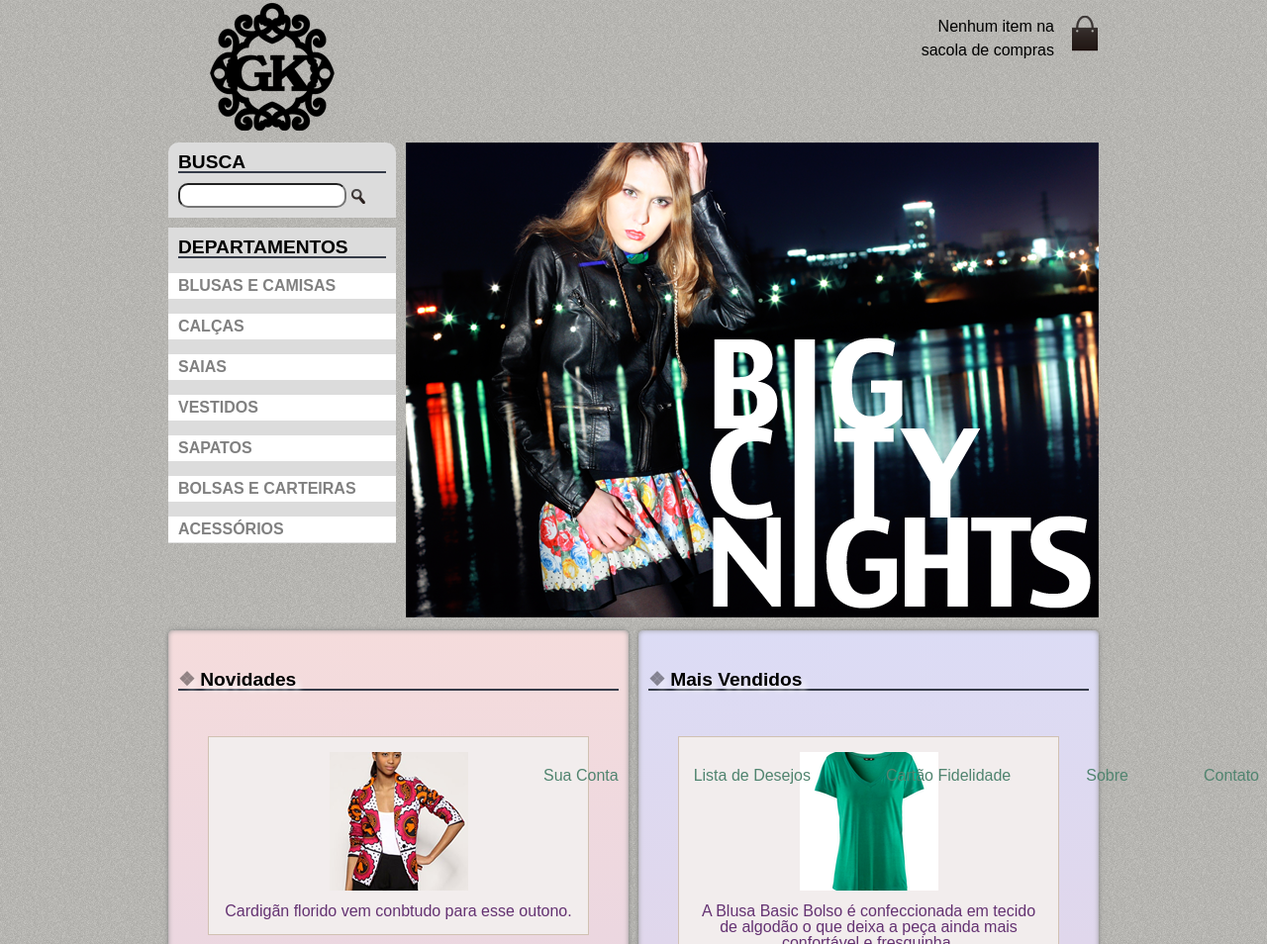
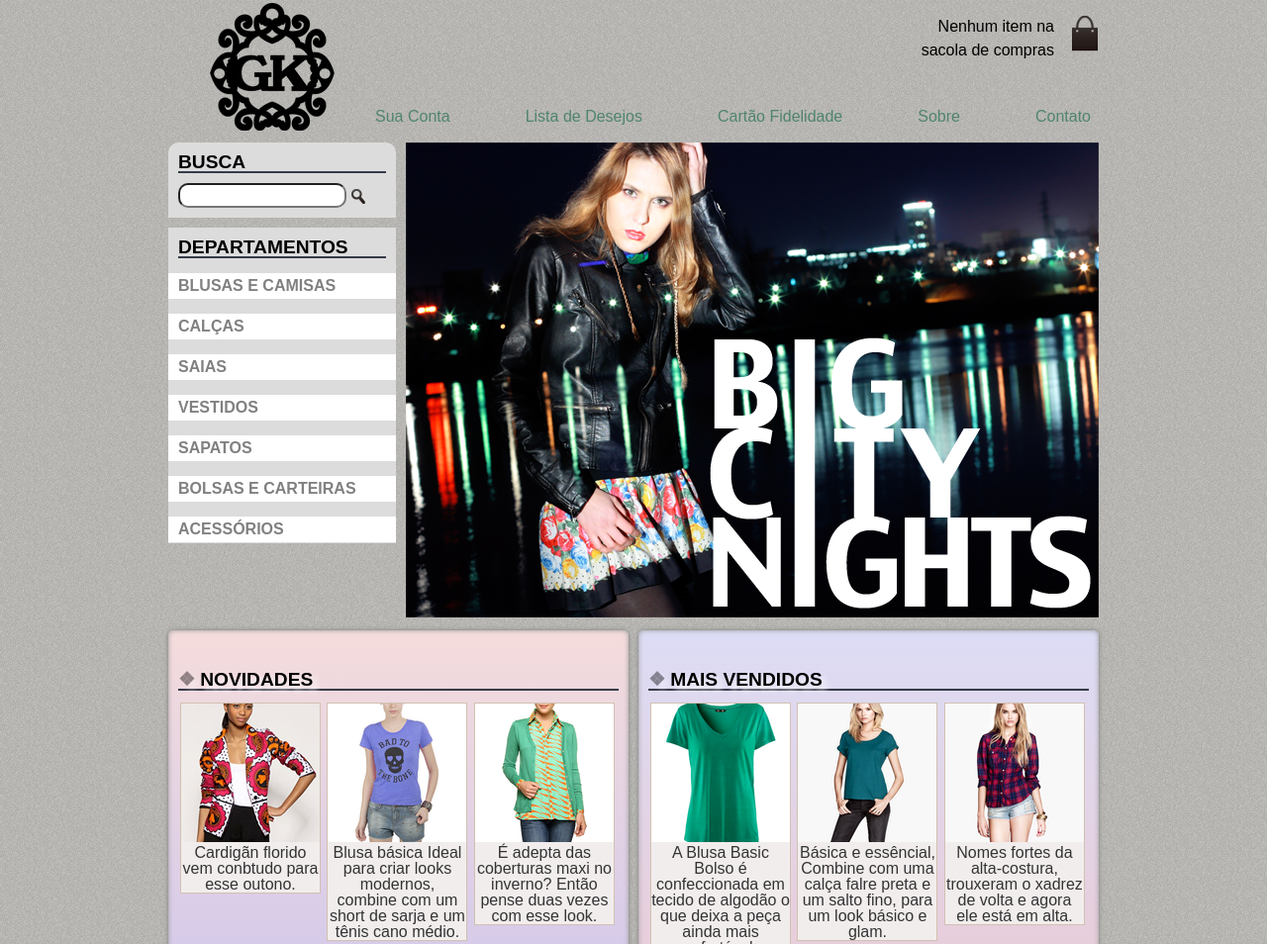
Before and after one commit to Nabucodono5or/GK_Fashion, a plain HTML site: page index.html in a window 1280 px wide. Shown: the top 954 px of the page at 99% size. Drawn offline with Linux system fonts and the light colour scheme.

Commit message:
index pronto

```diff
--- a/css/estilo.css
+++ b/css/estilo.css
@@ -265,11 +265,12 @@ header {
   avaliar valores do painel
 */
 .painel ol li {
-  display: inline;
+  display: inline-block;
   vertical-align: top;
   width: 140px;
   margin: 2px;
   padding-bottom: 10px;
+  transition-duration: 700ms;
 
   /*transição 0.7s com ease‐in    */
 
@@ -277,9 +278,34 @@ header {
 .painel li:hover {
   box-shadow: 0 0 5px #999;
   background-color: rgba(255, 255, 255, 0.8);
+  transition-duration: 700ms;
+  transition-timing-function: ease-in;
+  transform: scale(1.2) rotate(-5deg);
 
   /*
   Dar zoom com transform com scale(1.2) e rotate(‐5deg)
   transição 0.7s com ease‐in
   */
 }
+
+.painel img:hover {
+}
+
+.painel h2 {
+  font-size: 1.2em;
+  font-weight: bold;
+  text-transform: uppercase;
+  margin-bottom: 10px;
+}
+
+.painel a {
+  color: #333;
+  text-align: center;
+  text-decoration: none;
+}
+
+.painel figure, .painel figcaption {
+  width: 140px;
+  padding: 0;
+  margin: 0;
+}
```
Also changed, not shown: index.html (+1 -1 lines).
